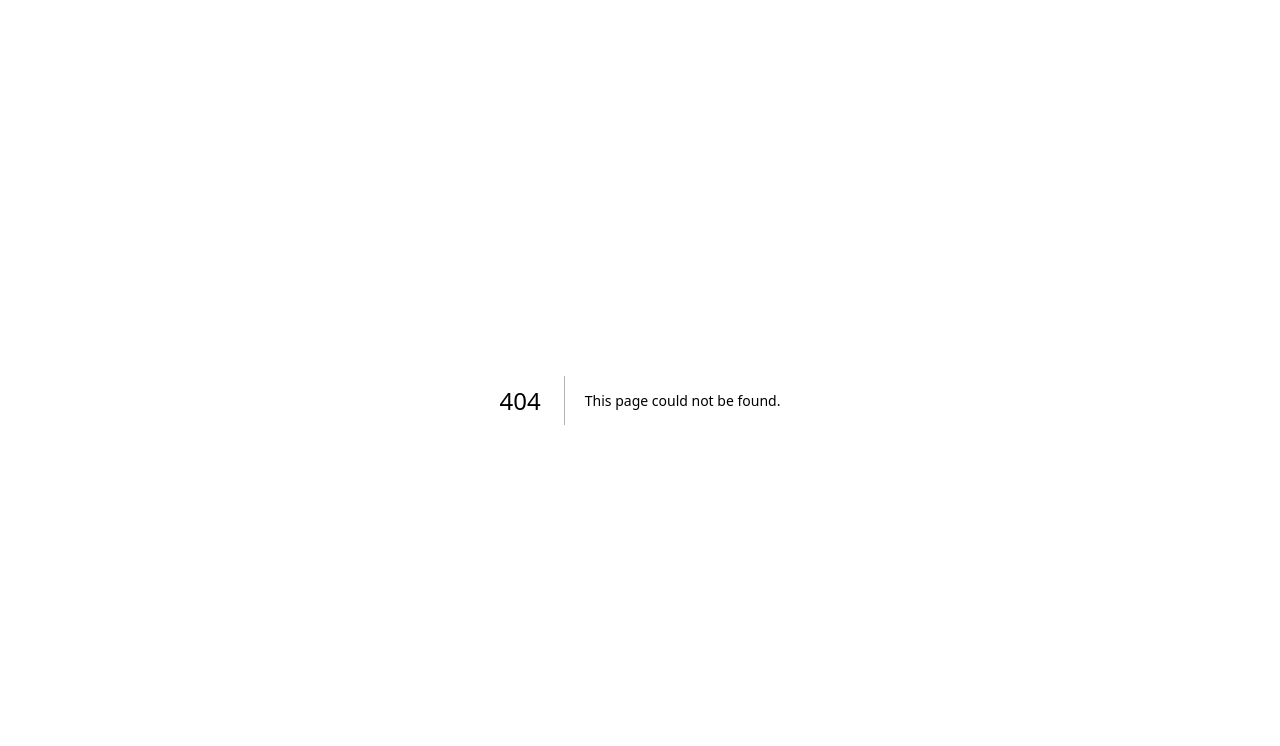
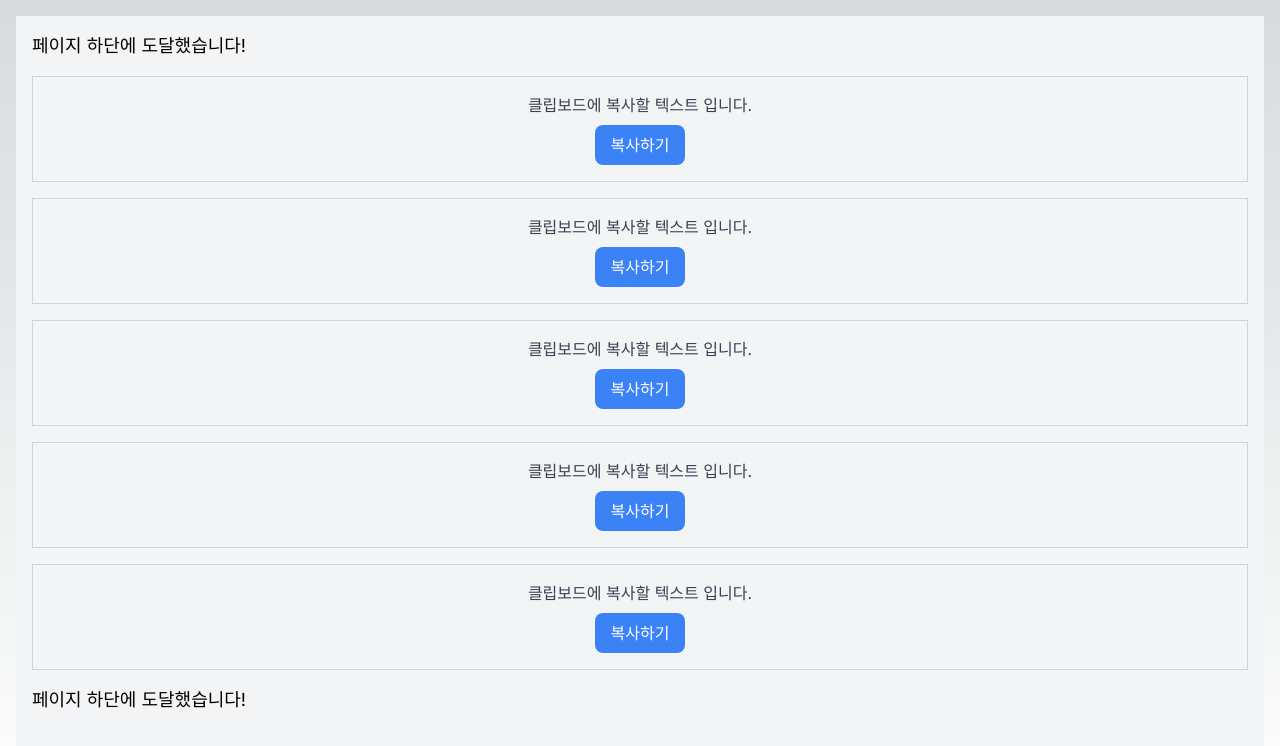
Before and after one commit to haejin-park/next_boilerplate, a Next.js app: page /custom-hook in a window 1280 px wide. Before the commit this address had no page. Shown: the top 746 px of the page. Built offline with nearby package versions, Linux system fonts and the light colour scheme.

Commit message:
사용자 정의 훅(스크롤하여 페이지 하단에 도달하는지 여부 감지, 텍스트 클립보드에 복사하고 성공여부 추적)

```diff
--- /dev/null
+++ b/app/custom-hook/page.tsx
@@ -0,0 +1,9 @@
+import { ScrollTracker } from "./scroll-tracker";
+
+export default function Page() {
+    return(
+        <main className="flex flex-col p-4 space-y-2">
+            <ScrollTracker />
+        </main>
+    )
+}
--- /dev/null
+++ b/app/custom-hook/scroll-tracker.tsx
@@ -0,0 +1,40 @@
+'use client';
+import { useAtBottom } from "./use-at-bootom";
+import { useCopyToClipboard } from "./use-copy-to-clipboard";
+
+export function ScrollTracker() {
+    const atBottom = useAtBottom(100);
+
+    return (
+        <div className="min-h-screen p-4 space-y-4 bg-gray-100">
+            <p className="text-lg">
+                {atBottom ? "페이지 하단에 도달했습니다!" : "더 스크롤하세요."}
+            </p>
+            {Array.from({length:5}, (_, index) => (
+                <Content key={index} />
+            ))}
+            <p className="text-lg">
+                {atBottom? "페이지 하단에 도달했습니다!" : "더 스크롤 하세요."}
+            </p>
+        </div>
+    );
+}
+
+function Content() {
+    const {isCopied, copyToClipboard} = useCopyToClipboard({timeout: 2000});
+    const textToCopy = "클립보드에 복사할 텍스트 입니다.";
+    const handleCopyClick = () => {copyToClipboard(textToCopy)};
+
+    return (
+        <div className="p-4 text-center text-gray-700 border border-gray-300">
+            <p>{textToCopy}</p>
+            <button
+                onClick={handleCopyClick}
+                className="px-4 py-2 mt-2 text-white bg-blue-500 rounded-lg hover:bg-blue-700"
+            >
+                복사하기
+            </button>
+            {isCopied && <p className="mt-2 text-green-500">복사되었습니다!</p>}
+        </div>
+    )
+}
--- /dev/null
+++ b/app/custom-hook/use-at-bootom.tsx
@@ -0,0 +1,24 @@
+'use client';
+
+import React from "react";
+
+export function useAtBottom(offset = 0) {
+    const [isAtBottom, setIsAtBottom] = React.useState(false)
+
+    React.useEffect(() => {
+        const handleScroll = () => {
+            setIsAtBottom (
+                window.innerHeight + window.scrollY >=
+                document.body.offsetHeight - offset
+            )
+        }
+
+        window.addEventListener('scroll', handleScroll, {passive: true})
+        handleScroll()
+
+        return () => {
+            window.removeEventListener('scroll', handleScroll)
+        }
+    }, [offset])
+    return isAtBottom
+}
--- /dev/null
+++ b/app/custom-hook/use-copy-to-clipboard.tsx
@@ -0,0 +1,32 @@
+'use client';
+
+import React from "react";
+
+export interface useCopyToClipboardProps {
+    timeout?: number
+}
+
+export function useCopyToClipboard ({
+    timeout = 2000
+}: useCopyToClipboardProps) {
+    const [isCopied, setIsCopied] = React.useState<Boolean>(false)
+
+    const copyToClipboard = (value: string) => {
+        if(typeof window === 'undefined' || !navigator.clipboard?.writeText) {
+            return
+        }
+
+        if(!value) {
+            return
+        }
+
+        navigator.clipboard.writeText(value).then(() => {
+            setIsCopied(true);
+            setTimeout(() => {
+                setIsCopied(false);
+            }, timeout)
+        })
+    }
+
+    return{isCopied, copyToClipboard}
+}
```
